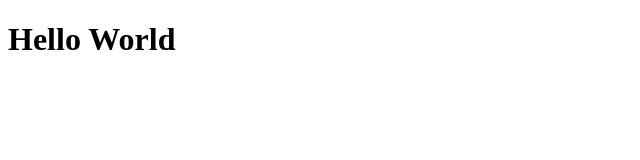
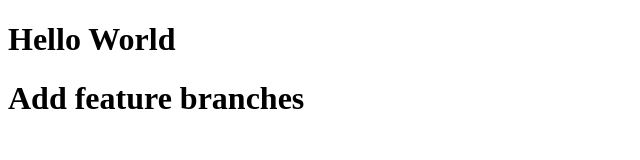
Before and after one commit to sunilnaginbhai/git-practice, a plain HTML site: page index.html in a window 1280 px wide. Shown: the whole page, without its empty margins (0-640 px from the left). Drawn offline with Linux system fonts and the light colour scheme.

Commit message:
Add feature Branch

```diff
--- a/index.html
+++ b/index.html
@@ -10,5 +10,6 @@
 <body>
 
     <h1>Hello World</h1>
+    <h1>Add feature branches </h1>
 
 </html>
```
